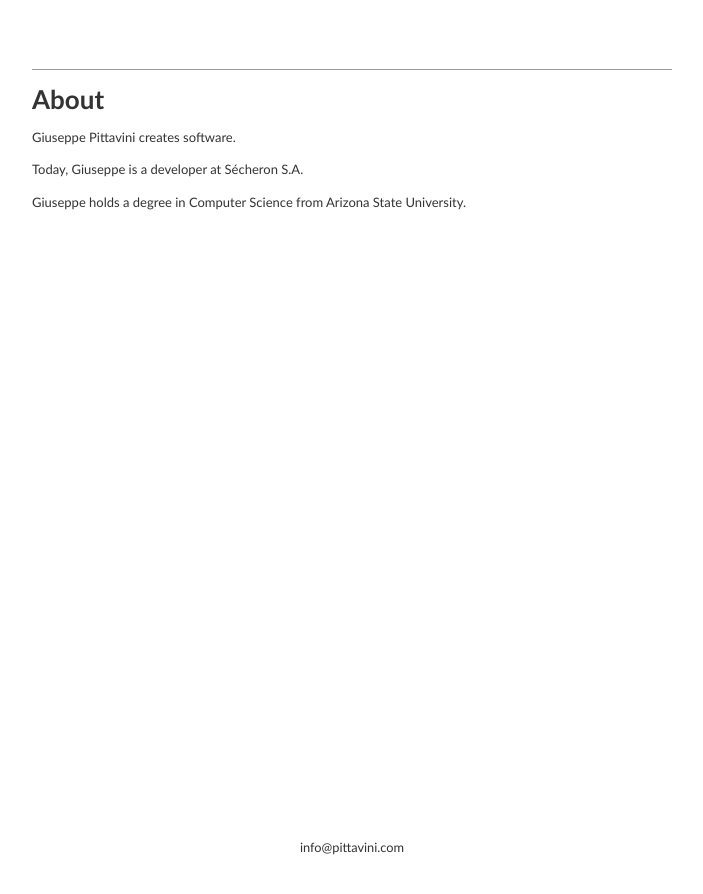
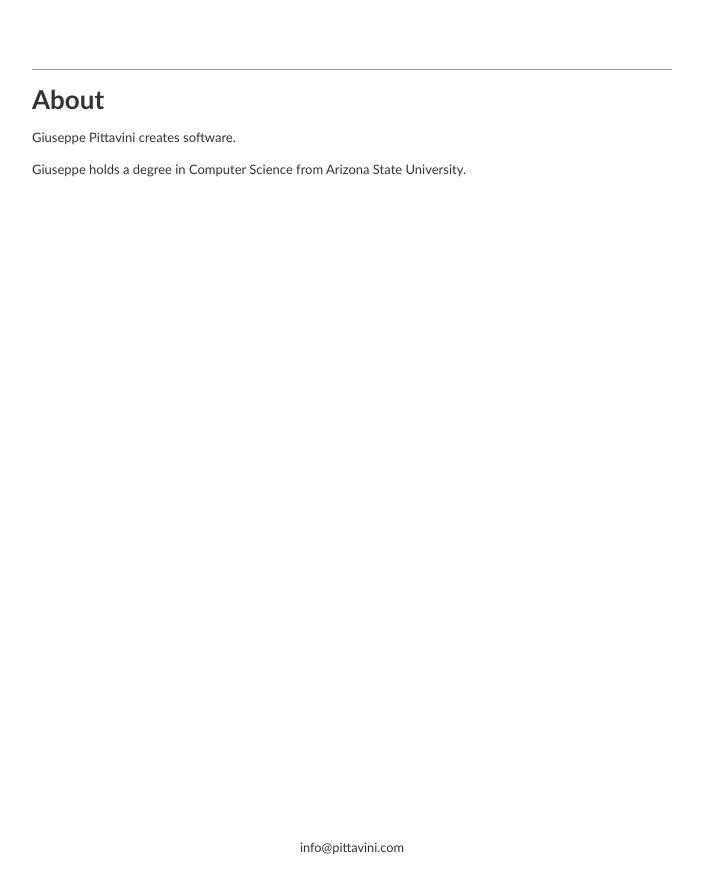
Before and after one commit to pittavini/pittavini.github.io, a Jekyll site: the page built from about.md, in a window 1280 px wide. Shown: the top 894 px of the page, without its empty margins (288-991 px from the left). Built offline with Jekyll 4.4.1, drawn with Linux system fonts in a browser that asks for light colours; nearby versions of some CDN libraries; some web fonts are replaced; comment, search, counter and statistics services are not loaded.

Commit message:
Update about.md

```diff
--- a/about.md
+++ b/about.md
@@ -8,8 +8,6 @@ title: About - Pittavini Dot Com
 <!-- <img src="/images/jasonrudolph.jpg" class="inline-left" title="Giuseppe Pittavini (Photo by Neil Boyd)" alt="Giuseppe Pittavini (Photo by Neil Boyd)" />
  -->Giuseppe Pittavini creates software.
 
-Today, Giuseppe is a developer at Sécheron S.A.
-
 Giuseppe holds a degree in Computer Science from Arizona State University.
 
 [github]: https://github.com
```
